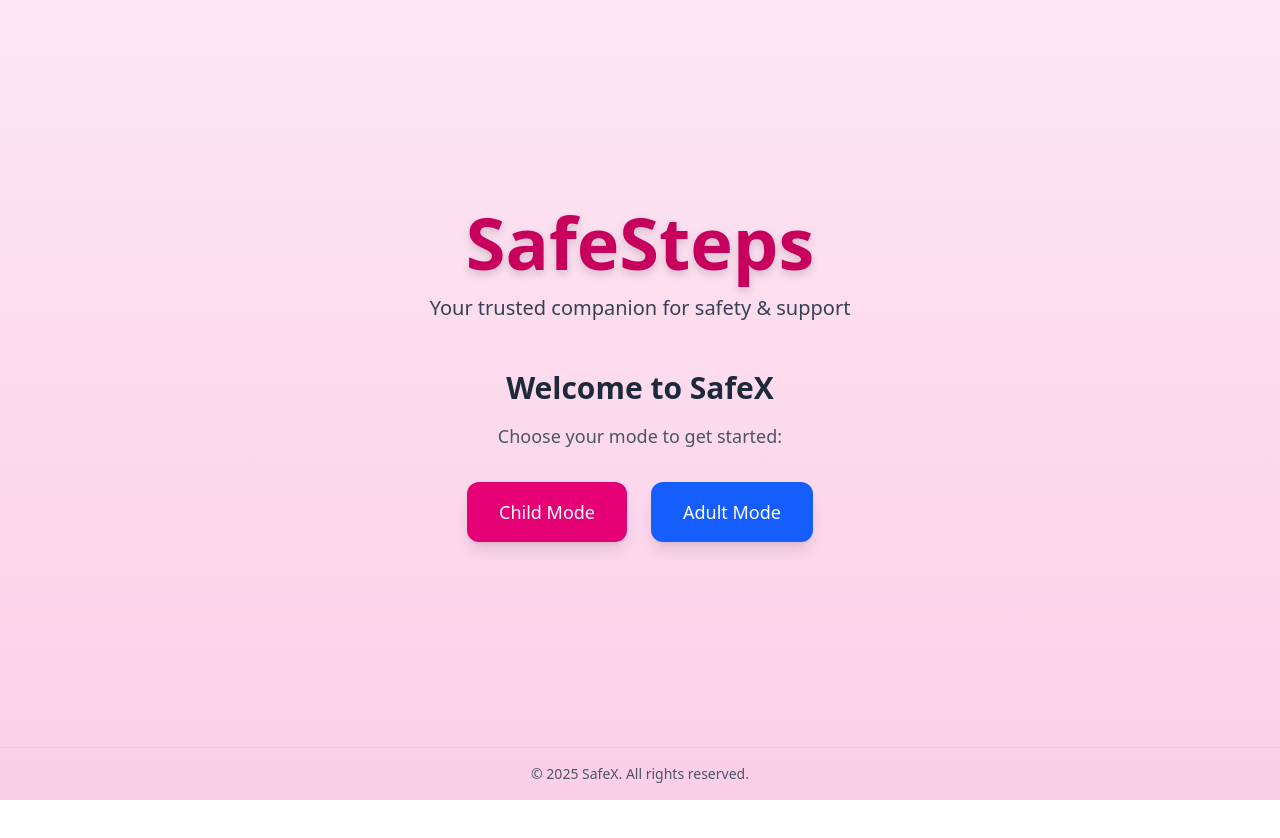
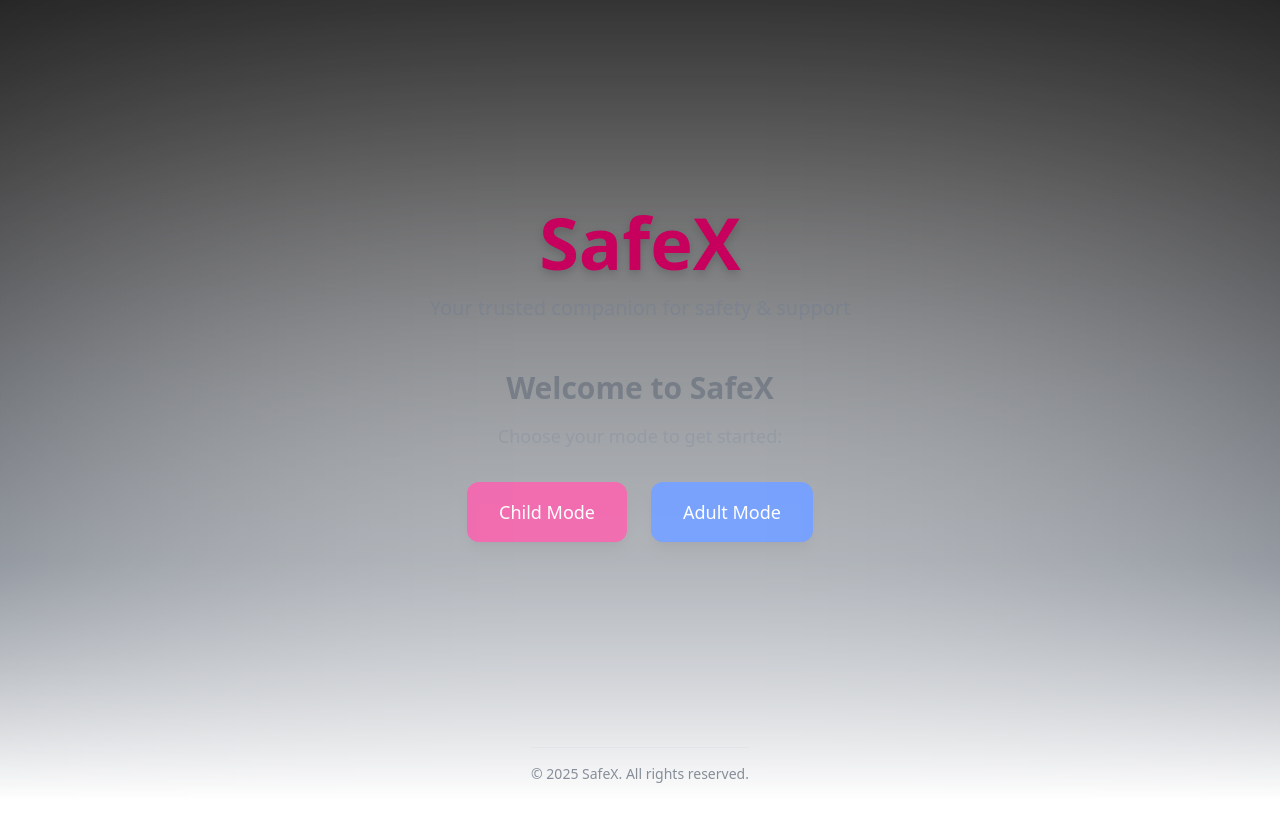
Before and after one commit to codemasteryash/women-safety-app, a React (Vite) app: page / in a window 1280 px wide. Shown: the top 838 px of the page. Before the commit the page ends 800 px from the top, so only its background shows below. Built offline with nearby package versions, Linux system fonts and the light colour scheme.

Commit message:
Updated Home page background gradient and glow effect

```diff
--- a/src/pages/Home.jsx
+++ b/src/pages/Home.jsx
@@ -1,9 +1,17 @@
 // src/pages/Home.jsx
 // import Navbar from "../components/Navbar"
 
-function Home() {
+export default function Home() {
   return (
-    <div className="min-h-screen bg-gradient-to-b from-pink-100 to-pink-200 flex flex-col">
+  <div className="min-h-screen flex flex-col items-center justify-center relative bg-gradient-to-b from-black/90 via-gray-800/60 via-70% to-white/90">
+  {/* Glow effect */}
+  <div className="absolute inset-0 flex items-center justify-center">
+    {/* Stronger white glow at bottom */}
+    <div className="w-full h-[700px] bg-white/50 blur-[200px] translate-y-32"></div>
+
+</div>
+
+
       {/* Navbar
       <Navbar /> */}
 
@@ -11,7 +19,7 @@ function Home() {
       <div className="flex-1 flex flex-col items-center justify-center text-center">
         {/* App Name */}
         <h1 className="text-7xl font-extrabold text-pink-700 drop-shadow-lg">
-          SafeSteps
+          SafeX
         </h1>
         <p className="mt-4 text-xl text-gray-700 max-w-xl">
           Your trusted companion for safety & support
@@ -50,4 +58,3 @@ function Home() {
     </div>
   )
 }
-export default Home;
```
